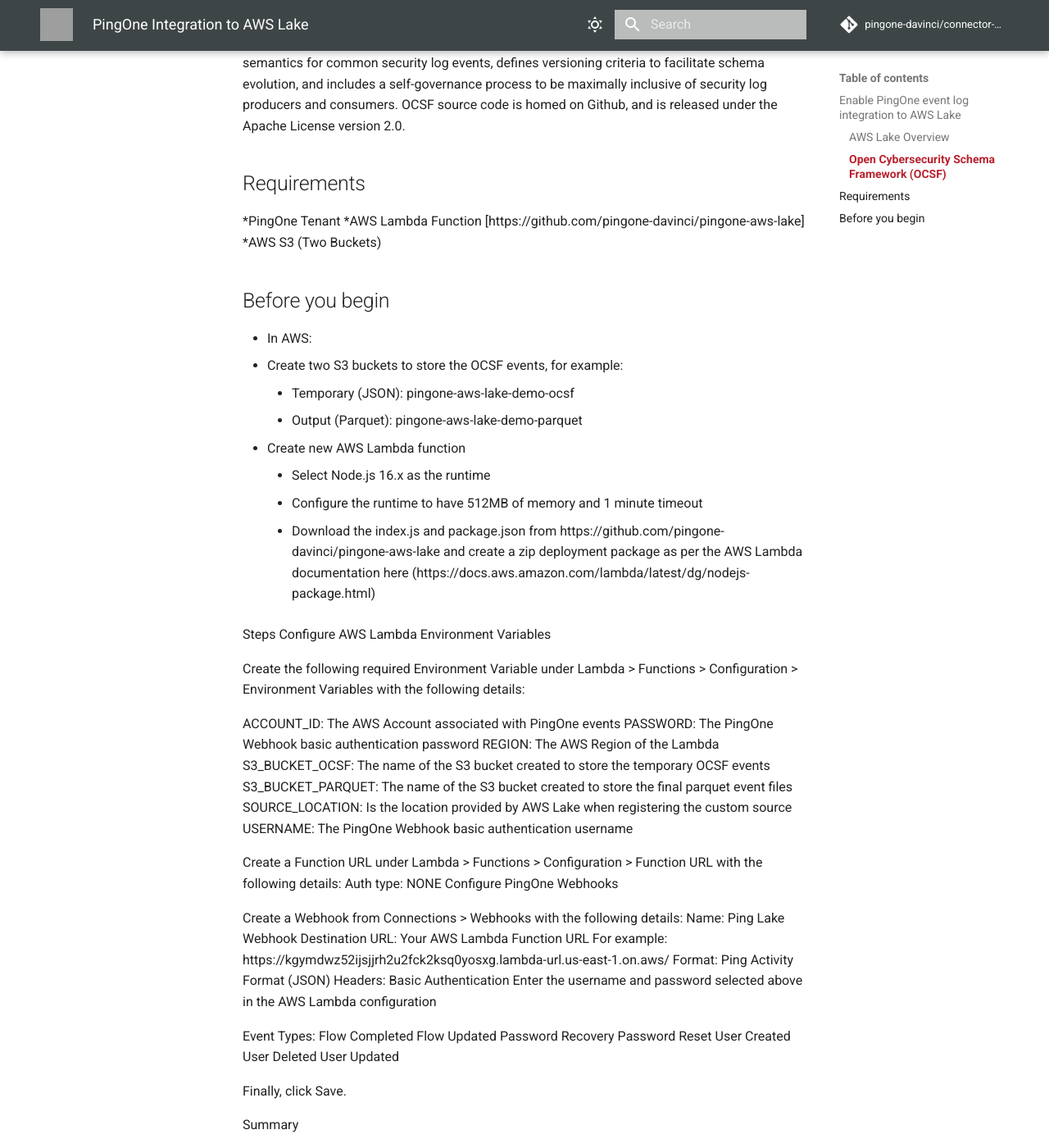
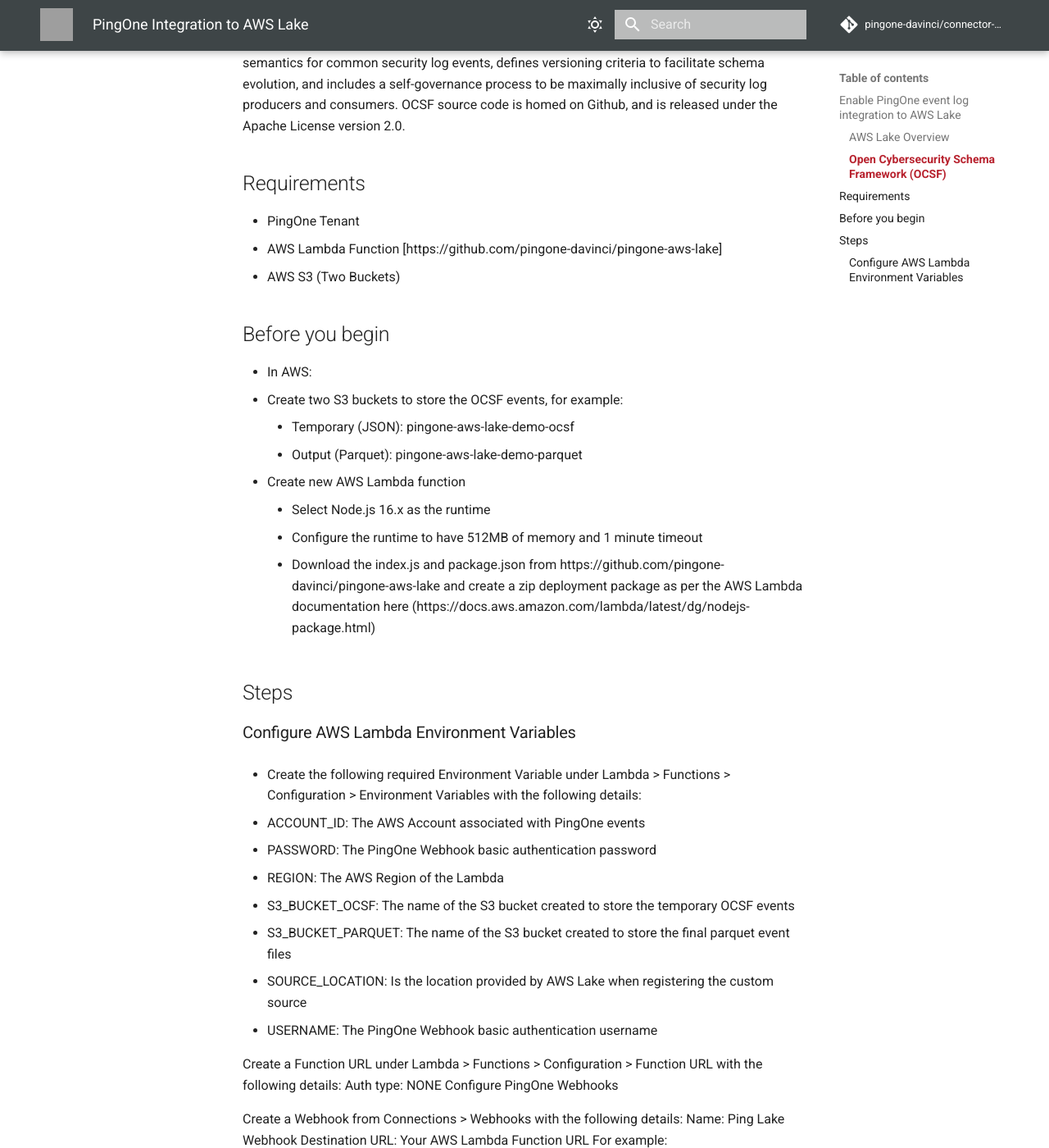
Before and after one commit to pingone-davinci/documentation, an MkDocs documentation site: the page built from docs/aws-lake/README.md, in a window 1280 px wide and 1400 px high, scrolled down 583 px. Shown: the whole window at 82% size. Built offline with MkDocs 1.6.1 and Material for MkDocs 9.7.7, drawn with Linux system fonts in a browser that asks for light colours; comment, search, counter and statistics services are not loaded; some of the changed lines change nothing that is shown; grey boxes are pictures that could not be loaded.

Commit message:
Update README.md

```diff
--- a/docs/aws-lake/README.md
+++ b/docs/aws-lake/README.md
@@ -10,9 +10,9 @@
 Core to the Lake mission is simplifying the storage, retrieval, and consumption of security logs through application of a common schema. The Open Cybersecurity Schema Framework (OCSF) is a collaborative open-source effort between AWS and partners. OCSF includes syntax and semantics for common security log events, defines versioning criteria to facilitate schema evolution, and includes a self-governance process to be maximally inclusive of security log producers and consumers. OCSF source code is homed on Github, and is released under the Apache License version 2.0.
 
 ## Requirements
-*PingOne Tenant
-*AWS Lambda Function [https://github.com/pingone-davinci/pingone-aws-lake]
-*AWS S3 (Two Buckets)
+* PingOne Tenant
+* AWS Lambda Function [https://github.com/pingone-davinci/pingone-aws-lake]
+* AWS S3 (Two Buckets)
 
 ## Before you begin
 * In AWS:
@@ -25,18 +25,19 @@
     * Download the index.js and package.json from https://github.com/pingone-davinci/pingone-aws-lake and create a zip deployment package as per the AWS Lambda documentation here (https://docs.aws.amazon.com/lambda/latest/dg/nodejs-package.html)
 
 
-Steps
-Configure AWS Lambda Environment Variables
+## Steps
 
-Create the following required Environment Variable under Lambda > Functions > Configuration > Environment Variables with the following details:
+### Configure AWS Lambda Environment Variables
 
-ACCOUNT_ID: The AWS Account associated with PingOne events
-PASSWORD: The PingOne Webhook basic authentication password
-REGION: The AWS Region of the Lambda
-S3_BUCKET_OCSF:  The name of the S3 bucket created to store the temporary OCSF events
-S3_BUCKET_PARQUET:  The name of the S3 bucket created to store the final parquet event files
-SOURCE_LOCATION:  Is the location provided by AWS Lake when registering the custom source
-USERNAME: The PingOne Webhook basic authentication username
+* Create the following required Environment Variable under Lambda > Functions > Configuration > Environment Variables with the following details:
+
+ * ACCOUNT_ID: The AWS Account associated with PingOne events
+ * PASSWORD: The PingOne Webhook basic authentication password
+ * REGION: The AWS Region of the Lambda
+ * S3_BUCKET_OCSF:  The name of the S3 bucket created to store the temporary OCSF events
+ * S3_BUCKET_PARQUET:  The name of the S3 bucket created to store the final parquet event files
+ * SOURCE_LOCATION:  Is the location provided by AWS Lake when registering the custom source
+ * USERNAME: The PingOne Webhook basic authentication username
 
 
 
```
